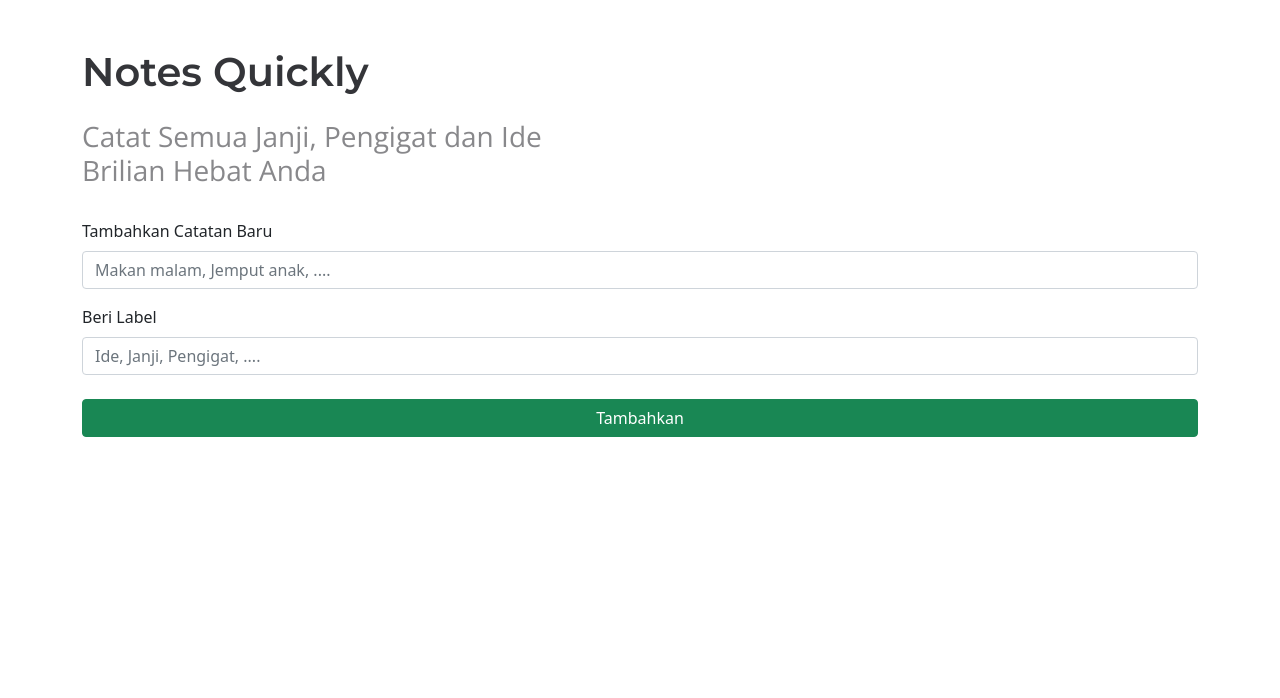
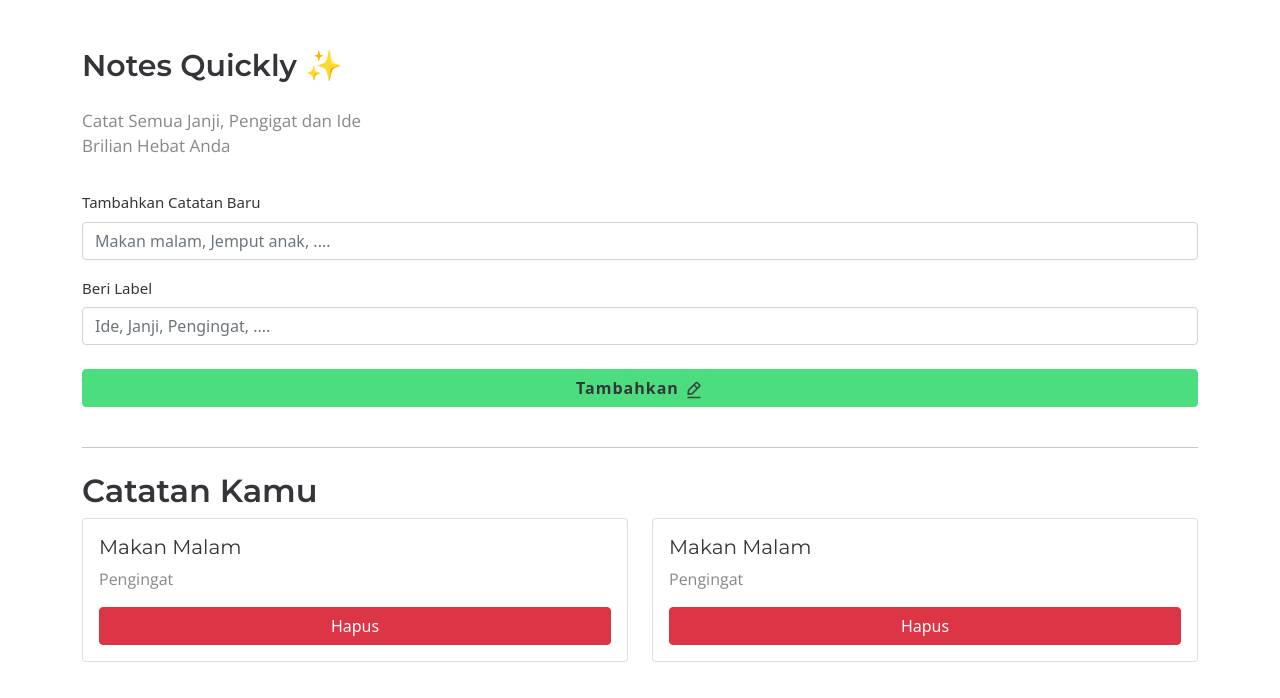
Before and after one commit to rzlwbo1/Notes-Quickly, a plain HTML site: page index.html in a window 1280 px wide. Drawn offline with nearby package versions, Linux system fonts and the light colour scheme.

Commit message:
html done

```diff
--- a/assets/main.css
+++ b/assets/main.css
@@ -16,3 +16,41 @@
   color: var(--secondary);
   font-family: 'Open Sans', sans-serif;
 }
+
+
+.title {
+  font-size: 30px;
+  font-weight: 600;
+}
+
+.subteks {
+  font-size: 17px;
+  line-height: 25px;
+}
+
+.label-teks {
+  color: var(--teks);
+  font-size: 15px;
+}
+
+.btn-tambah {
+  background-color: var(--greenBg);
+  border-color: var(--greenBg);
+  color: var(--primary);
+  font-weight: 700;
+  letter-spacing: 1px;
+}
+
+.btn-tambah span {
+  margin-left: 5px;
+}
+
+
+.btn-tambah:hover span img {
+  filter: invert(100%) sepia(0%) saturate(0%) hue-rotate(320deg) brightness(103%) contrast(101%);
+}
+
+
+.subtitle {
+  font-weight: 600;
+}
--- a/index.html
+++ b/index.html
@@ -8,7 +8,7 @@
   <!-- Google Fonts -->
   <link rel="preconnect" href="https://fonts.googleapis.com">
   <link rel="preconnect" href="https://fonts.gstatic.com" crossorigin>
-  <link href="https://fonts.googleapis.com/css2?family=Montserrat:ital,wght@0,400;0,600;1,500&family=Open+Sans:wght@400;600&display=swap" rel="stylesheet">
+  <link href="https://fonts.googleapis.com/css2?family=Montserrat:ital,wght@0,400;0,600;0,700;1,500&family=Open+Sans:wght@400;600&display=swap" rel="stylesheet">
 
   <!-- Bootstrap v5 -->
   <link rel="stylesheet" href="assets/library/bootstrap.css">
@@ -25,7 +25,7 @@
       <div class="row mt-5">
         <div class="col-sm">
           <div class="title-section">
-            <h1 class="teks-primary fw-bold">Notes Quickly</h1>
+            <h1 class="teks-primary title">Notes Quickly &#10024</h1>
           </div>
         </div>
       </div>
@@ -42,18 +42,58 @@
 
       <form id="notes-form" class="mt-4">
         <div class="mb-3">
-          <label for="note" class="form-label">Tambahkan Catatan Baru</label>
+          <label for="note" class="form-label label-teks">Tambahkan Catatan Baru</label>
           <input type="text" class="form-control" id="note" placeholder="Makan malam, Jemput anak, ....">
         </div>
         <div class="mb-4">
-          <label for="label" class="form-label">Beri Label</label>
-          <input type="text" class="form-control" id="label" placeholder="Ide, Janji, Pengigat, ....">
+          <label for="label" class="form-label label-teks">Beri Label</label>
+          <input type="text" class="form-control" id="label" placeholder="Ide, Janji, Pengingat, ....">
         </div>
 
-        <input type="submit" value="Tambahkan" class="btn btn-success btn-tambah" style="width: 100%;"><span></span>
+        <button type="submit" class="btn btn-success btn-tambah" style="width: 100%;">Tambahkan<span><img src="assets/icons/icon nulis.svg" alt="icons" class="img-fluid icon-pen"></span></button>
       </form>
 
+      <br>
+      <hr>
 
+      <section class="notes-section mt-4">
+        <div class="row">
+          <div class="col-sm">
+            <div class="title-section">
+              <h2 class="subtitle teks-primary">Catatan Kamu</h2>
+            </div>
+          </div>
+        </div>
+
+
+        <div class="notes row">
+          <div class="col-6">
+            <div class="card note">
+              <div class="card-body">
+                <h5 class="teks-primary">Makan Malam</h5>
+                <p class="label teks-second">Pengingat</p>
+                <button class="btn btn-hapus btn-danger" style="width: 100%;">Hapus</button>
+              </div>
+            </div>
+          </div>
+
+          <div class="col-6">
+            <div class="card note">
+              <div class="card-body">
+                <h5 class="teks-primary">Makan Malam</h5>
+                <p class="label teks-second">Pengingat</p>
+                <button class="btn btn-hapus btn-danger" style="width: 100%;">Hapus</button>
+              </div>
+            </div>
+          </div>
+
+
+
+
+        </div>
+
+
+      </section>
 
     </div>
   </main>
```
Also changed, not shown: assets/icons/icon nulis.svg (added).
